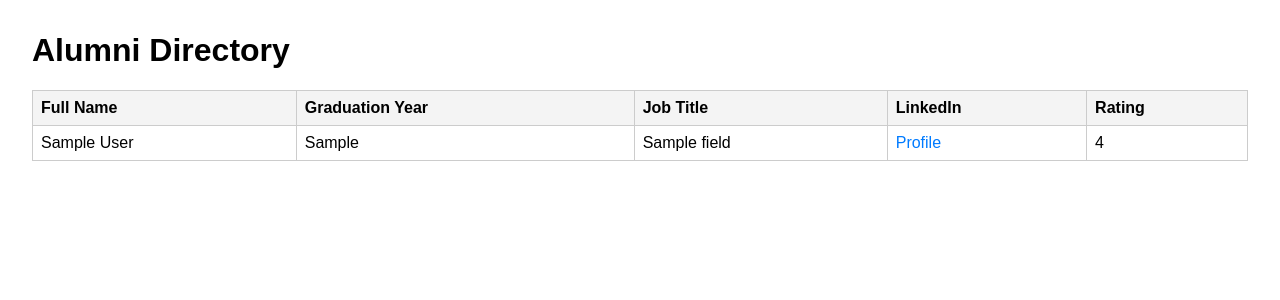
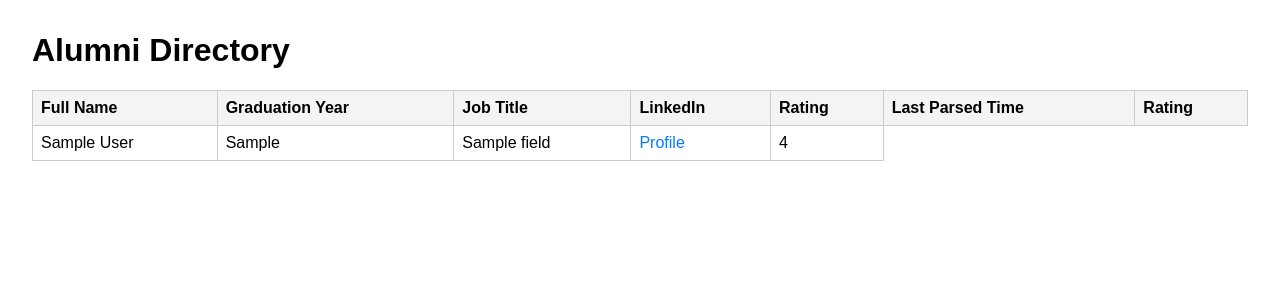
Before and after one commit to jjpaulose1/LinkingLions, a Flask app: page / in a window 1280 px wide. Shown: the top 300 px of the page. Run offline with Flask 2, Linux system fonts and the light colour scheme; a database or web service that is not in the repository returns one stand-in record (values such as "Sample title"); data that the repository does not hold is empty.

Commit message:
Update index.html

```diff
--- a/templates/index.html
+++ b/templates/index.html
@@ -23,6 +23,8 @@
                 <th>Job Title</th>
                 <th>LinkedIn</th>
                 <th>Rating</th>
+                <th>Last Parsed Time</th>
+                <th>Rating</th>
             </tr>
         </thead>
         <tbody>
```
